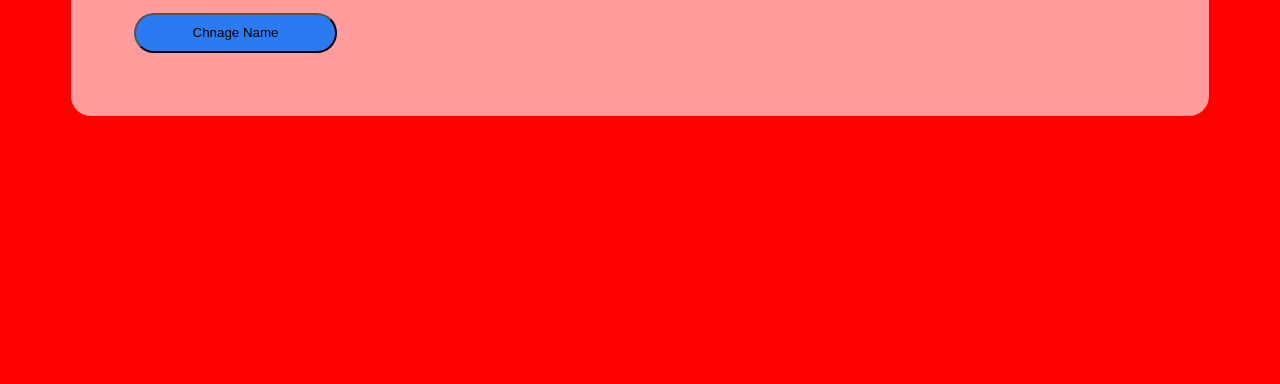
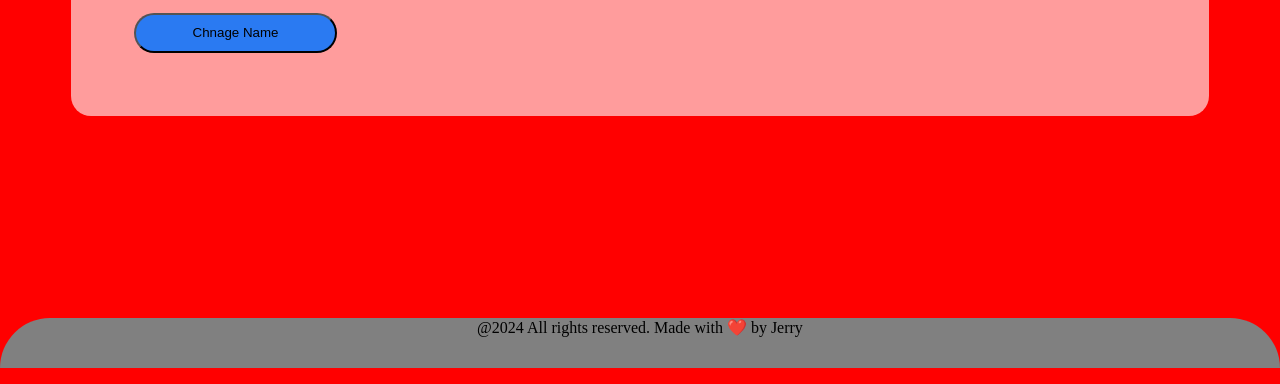
Before and after one commit to Jeries-Qanaza/gitLearn, a plain HTML site: page index.html in a window 1280 px wide. Shown: the part 432-816 px from the top of the page. Drawn offline with Linux system fonts and the light colour scheme.

Commit message:
added footer new

```diff
--- a/index.html
+++ b/index.html
@@ -14,6 +14,10 @@
         <button class="btn" onclick="getNewName()"> Chnage Name </button>
     </div>
 
+    <div class="footer">
+        @2024 All rights reserved. Made with ❤️ by Jerry
+    </div>
+
 <script src="scripts.js" ></script>
 </body>
 </html>
--- a/style.css
+++ b/style.css
@@ -28,3 +28,16 @@ body
     background-color: rgb(170, 193, 228);
     box-shadow: 10px 0px red;
 }
+
+
+.footer
+{
+    background-color: rgb(128, 128, 128);
+    width: 100%;
+    height: 50px;
+    position: fixed;
+    bottom: 0;
+    text-align: center;
+    left: 0;
+    border-radius: 50px 50px 0px 0px;
+}
```
